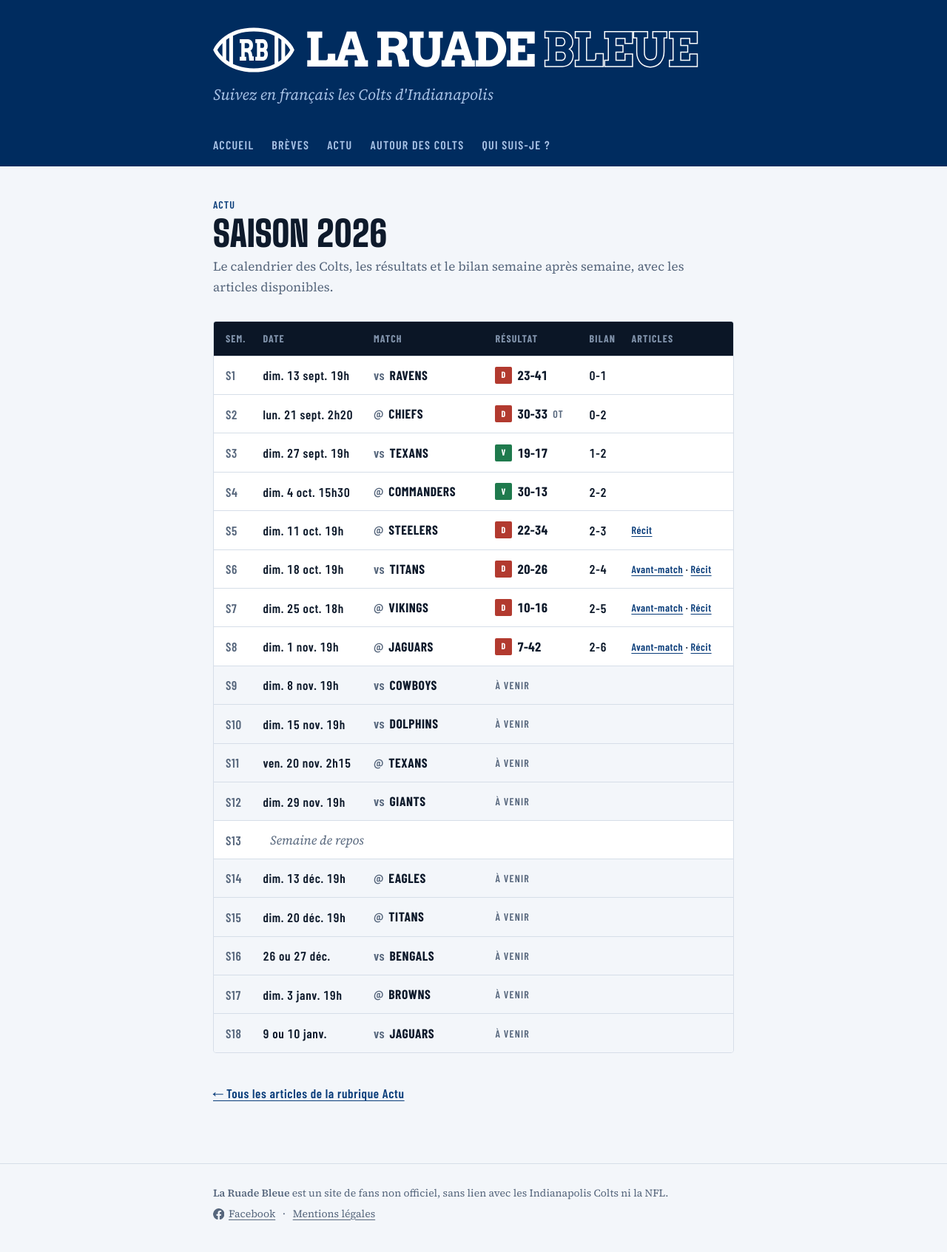
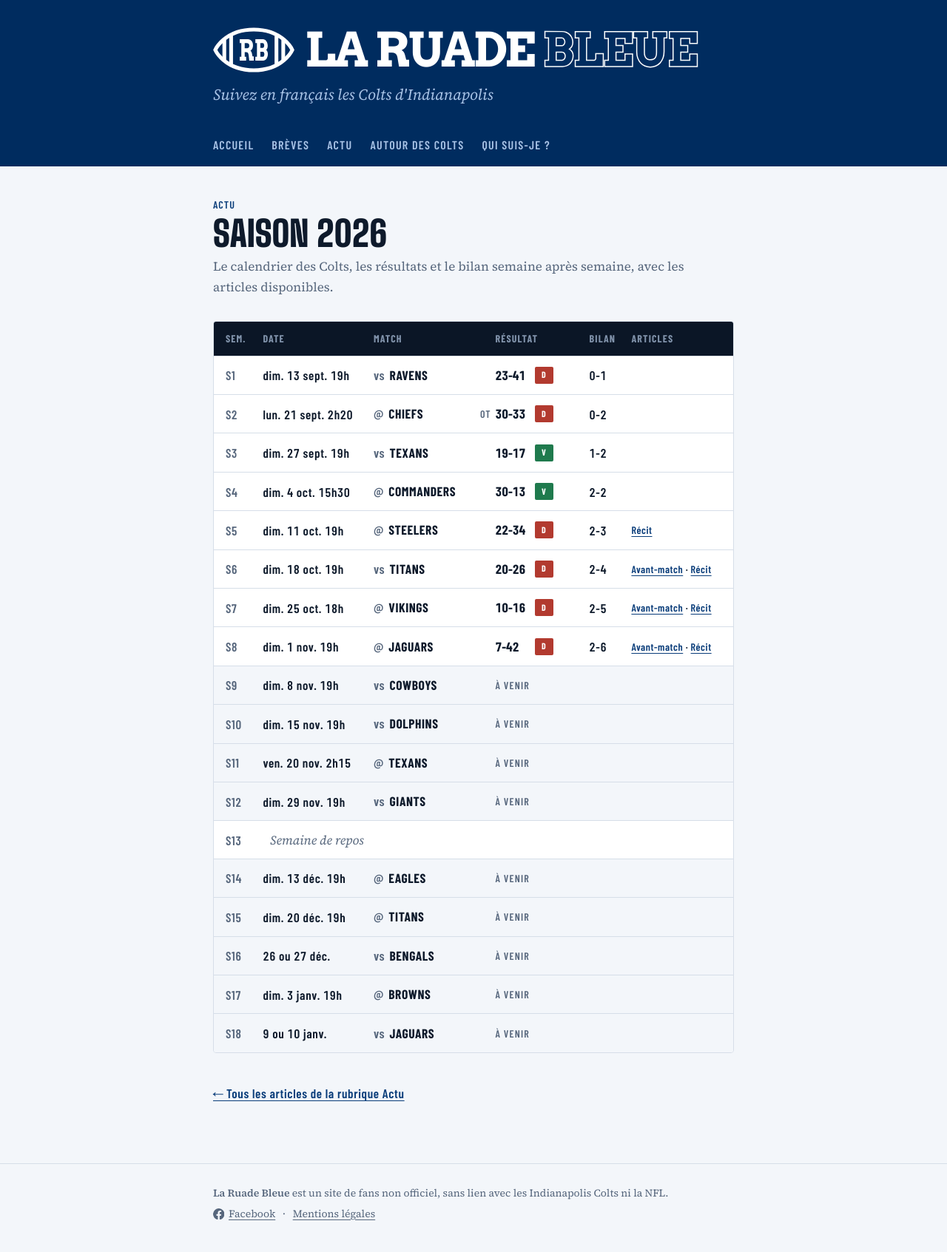
Before and after one commit to laruadebleue/laruadebleue.github.io, a Jekyll site: the page built from saison-2026.html, in a window 1280 px wide. Shown: the whole page at 74% size. Built offline with Jekyll 4.4.1, drawn with Linux system fonts in a browser that asks for light colours.

Commit message:
Saison 2026 : OT · score · carré, scores et bilans alignés

```diff
--- a/assets/css/style.css
+++ b/assets/css/style.css
@@ -536,9 +536,12 @@
 .m-date { font-variant-numeric: tabular-nums; }
 .m-adv { font-family: var(--font-label); font-weight: 700; font-size: 1.1rem; text-transform: uppercase; letter-spacing: 0.03em; white-space: nowrap; }
 .m-lieu { color: var(--muted); font-weight: 600; text-transform: none; margin-right: 0.15rem; }
-.m-res { display: flex; align-items: center; gap: 0.45rem; white-space: nowrap; }
+.m-res { position: relative; display: flex; align-items: center; gap: 0.45rem; white-space: nowrap; }
 .m-score { font-family: var(--font-label); font-weight: 700; font-size: 1.1rem; font-variant-numeric: tabular-nums; }
-.m-prol { font-size: var(--step--1); color: var(--muted); }
+.m-prol { position: absolute; right: 100%; margin-right: 0.4rem; font-size: var(--step--1); color: var(--muted); }
+.m-prol:empty { display: none; }
+.m-score { min-width: 2.9rem; }
+.m-res .pill { display: inline-block; box-sizing: border-box; width: 1.55rem; padding-inline: 0; text-align: center; }
 .m-avenir { color: var(--muted); font-size: var(--step--1); text-transform: uppercase; letter-spacing: 0.08em; }
 .m-bilan { font-variant-numeric: tabular-nums; }
 .m-art { font-size: var(--step--1); }
@@ -555,9 +558,9 @@
   }
   .m-sem { grid-area: sem; align-self: start; padding-top: 0.15rem; }
   .m-adv { grid-area: adv; }
-  .m-res { grid-area: res; justify-self: end; }
+  .m-res { grid-area: res; justify-self: end; width: 5.1rem; justify-content: flex-start; }
   .m-date { grid-area: date; font-size: var(--step--1); color: var(--muted); }
-  .m-bilan { grid-area: bilan; justify-self: end; font-size: var(--step--1); color: var(--muted); }
+  .m-bilan { grid-area: bilan; justify-self: end; width: 5.1rem; box-sizing: border-box; padding-left: 0; font-size: var(--step--1); color: var(--muted); }
   .m-bilan:not(:empty)::before { content: "Bilan "; }
   .m-art { grid-area: art; }
   .m-art:empty::before { content: "\00a0"; }
--- a/saison-2026.html
+++ b/saison-2026.html
@@ -28,7 +28,7 @@
     <span class="m-sem">S{{ m.semaine }}</span>
     <span class="m-date">{% if m.date %}{% assign j = m.date | date: "%w" | plus: 0 %}{% assign mo = m.date | date: "%-m" | minus: 1 %}{{ jours[j] }}&nbsp;{{ m.date | date: "%-d" }}&nbsp;{{ mois_c[mo] }}{% if m.heure %}&nbsp;{{ m.heure }}{% endif %}{% else %}{{ m.date_texte }}{% endif %}</span>
     <span class="m-adv">{% if m.lieu == "domicile" %}<span class="m-lieu">vs</span>{% else %}<span class="m-lieu">@</span>{% endif %} {{ m.adversaire }}</span>
-    <span class="m-res">{% if sc == nil %}<span class="m-avenir">À venir</span>{% else %}{% if sc > sa %}<span class="pill pill-victoire">V</span>{% elsif sc < sa %}<span class="pill pill-defaite">D</span>{% else %}<span class="pill pill-nul">N</span>{% endif %} <span class="m-score">{{ sc }}-{{ sa }}</span>{% if m.prolongation %} <span class="m-prol">OT</span>{% endif %}{% endif %}</span>
+    <span class="m-res">{% if sc == nil %}<span class="m-avenir">À venir</span>{% else %}<span class="m-prol">{% if m.prolongation %}OT{% endif %}</span><span class="m-score">{{ sc }}-{{ sa }}</span>{% if sc > sa %}<span class="pill pill-victoire">V</span>{% elsif sc < sa %}<span class="pill pill-defaite">D</span>{% else %}<span class="pill pill-nul">N</span>{% endif %}{% endif %}</span>
     <span class="m-bilan">{% if bi %}{{ bi }}{% endif %}</span>
     <span class="m-art">{% if avant %}<a href="{{ avant.url | relative_url }}">Avant-match</a>{% endif %}{% if avant and recit %} · {% endif %}{% if recit %}<a href="{{ recit.url | relative_url }}">Récit</a>{% endif %}</span>
   </li>
```
